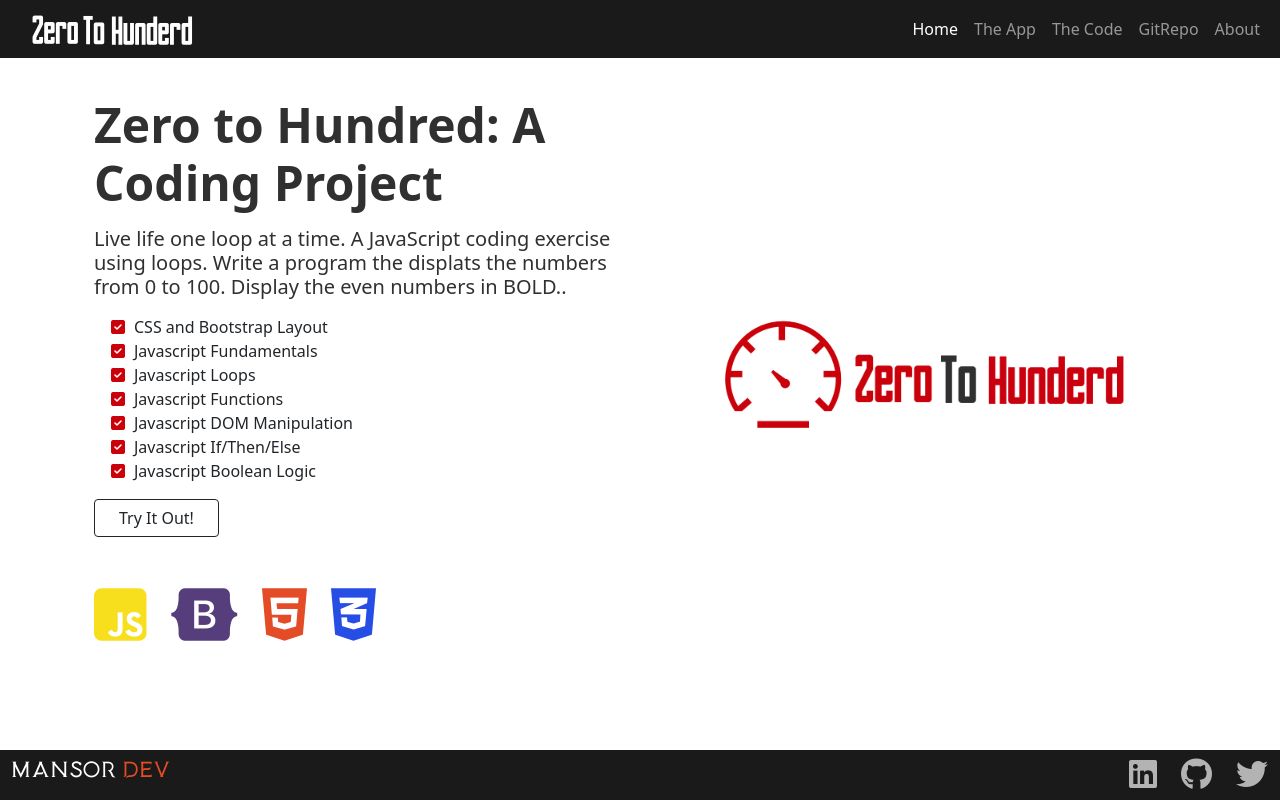
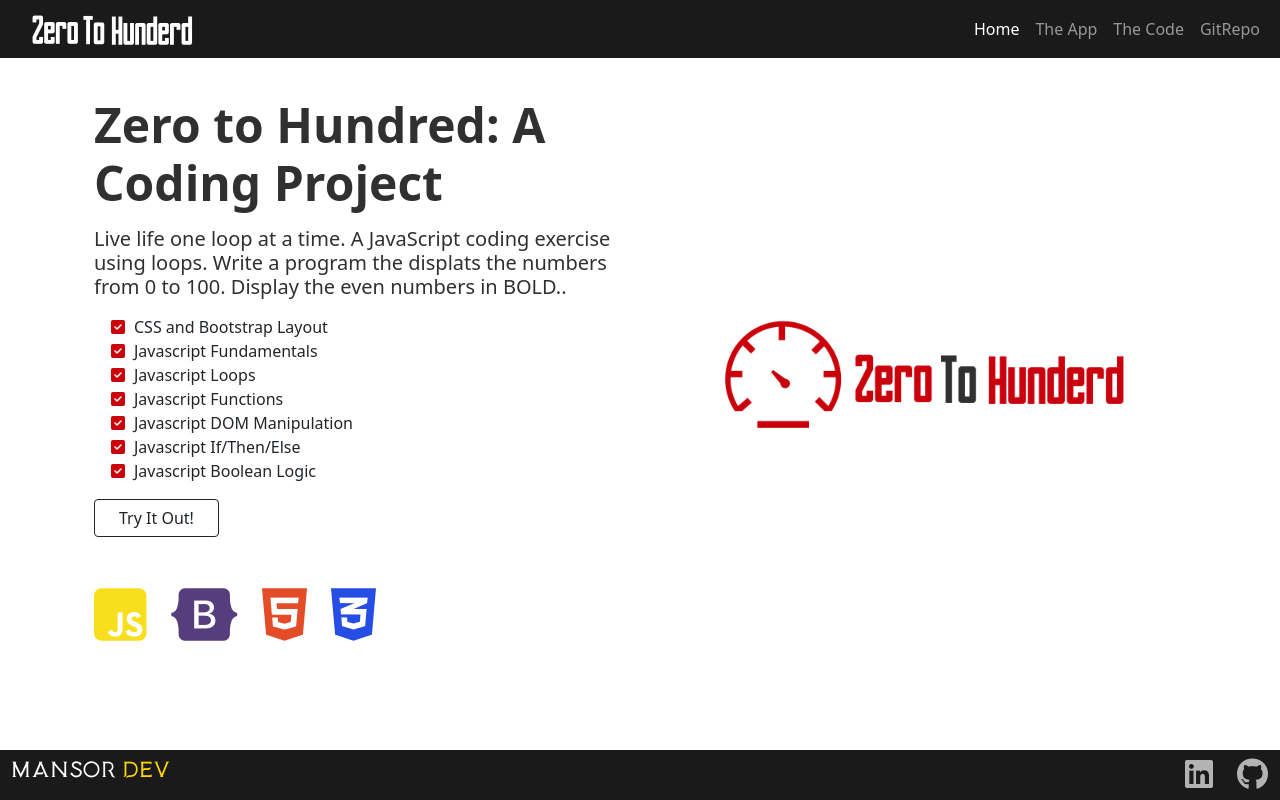
Before and after one commit to malmossa/zero-to-hundred, a PHP site: page / in a window 1280 px wide. Run offline with PHP 8.4, Linux system fonts and the light colour scheme; some libraries are stand-ins or nearby versions.

Commit message:
Completed

```diff
--- a/app.html
+++ b/app.html
@@ -48,7 +48,6 @@
               href="https://github.com/malmossa/zero-to-hundred"
               >GitRepo</a
             >
-            <a class="nav-link" target="_blank" href="#">About</a>
           </div>
         </div>
       </div>
@@ -145,11 +144,6 @@
                   ><i class="fab fa-github fa-2x"></i
                 ></a>
               </div>
-              <div class="col social">
-                <a href="#" target="_blank"
-                  ><i class="fab fa-twitter fa-2x"></i
-                ></a>
-              </div>
             </div>
           </div>
         </div>
--- a/code.html
+++ b/code.html
@@ -49,7 +49,6 @@
               href="https://github.com/malmossa/zero-to-hundred"
               >GitRepo</a
             >
-            <a class="nav-link" target="_blank" href="#">About</a>
           </div>
         </div>
       </div>
@@ -158,11 +157,6 @@
                   ><i class="fab fa-github fa-2x"></i
                 ></a>
               </div>
-              <div class="col social">
-                <a href="#" target="_blank"
-                  ><i class="fab fa-twitter fa-2x"></i
-                ></a>
-              </div>
             </div>
           </div>
         </div>
--- a/css/main.css
+++ b/css/main.css
@@ -43,7 +43,7 @@ footer h4 {
 }
 
 footer span {
-  color: #e34c26;
+  color: #ffd700;
 }
 
 footer .social > a {
--- a/index.html
+++ b/index.html
@@ -48,7 +48,6 @@
               href="https://github.com/malmossa/zero-to-hundred"
               >GitRepo</a
             >
-            <a class="nav-link" target="_blank" href="#">About</a>
           </div>
         </div>
       </div>
@@ -156,11 +155,6 @@
                   ><i class="fab fa-github fa-2x"></i
                 ></a>
               </div>
-              <div class="col social">
-                <a href="#" target="_blank"
-                  ><i class="fab fa-twitter fa-2x"></i
-                ></a>
-              </div>
             </div>
           </div>
         </div>
```
